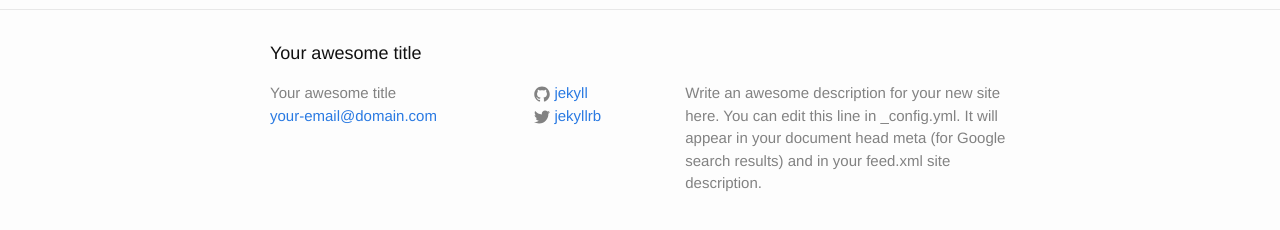
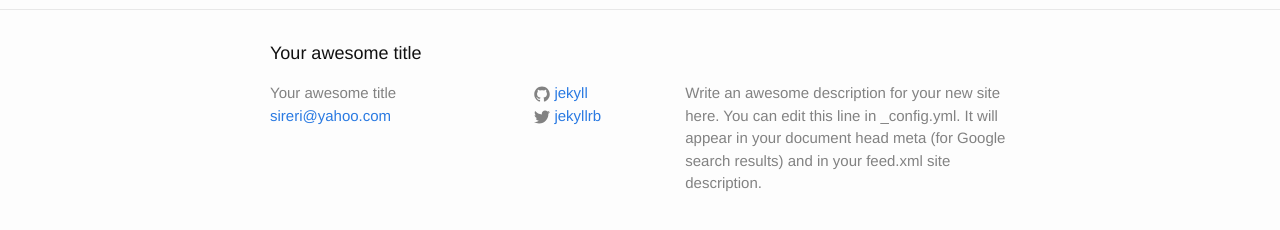
Before and after one commit to GabeOchieng/stevensimba.github, a Jekyll site: the page built from index.html, in a window 1280 px wide. Shown: the part 287-517 px from the top of the page. Built offline with Jekyll 4.4.1, drawn with Linux system fonts in a browser that asks for light colours.

```diff
--- a/_config.yml
+++ b/_config.yml
@@ -7,7 +7,7 @@
 
 # Site settings
 title: Your awesome title
-email: your-email@domain.com
+email: sireri@yahoo.com
 description: > # this means to ignore newlines until "baseurl:"
   Write an awesome description for your new site here. You can edit this
   line in _config.yml. It will appear in your document head meta (for
```
